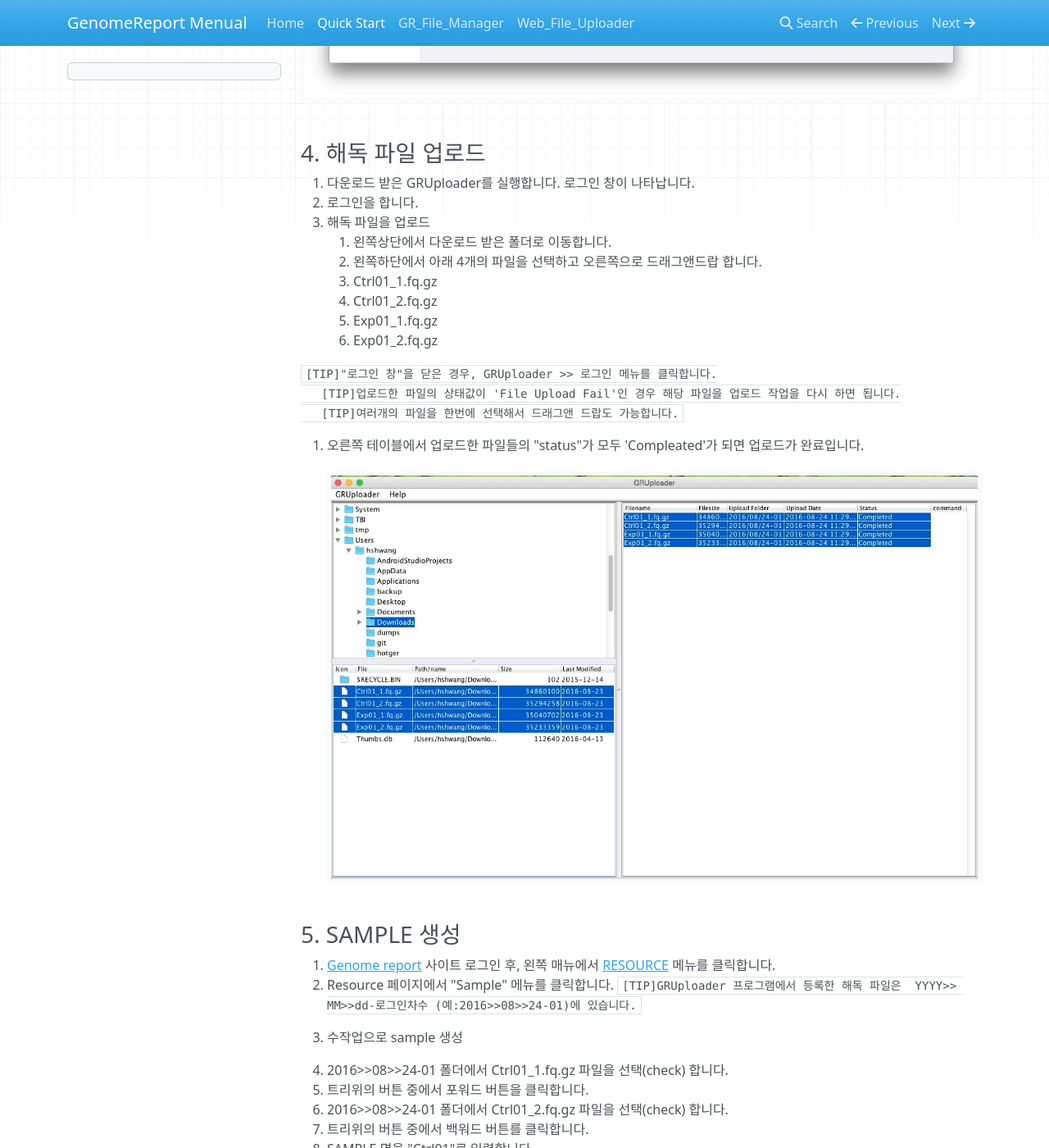
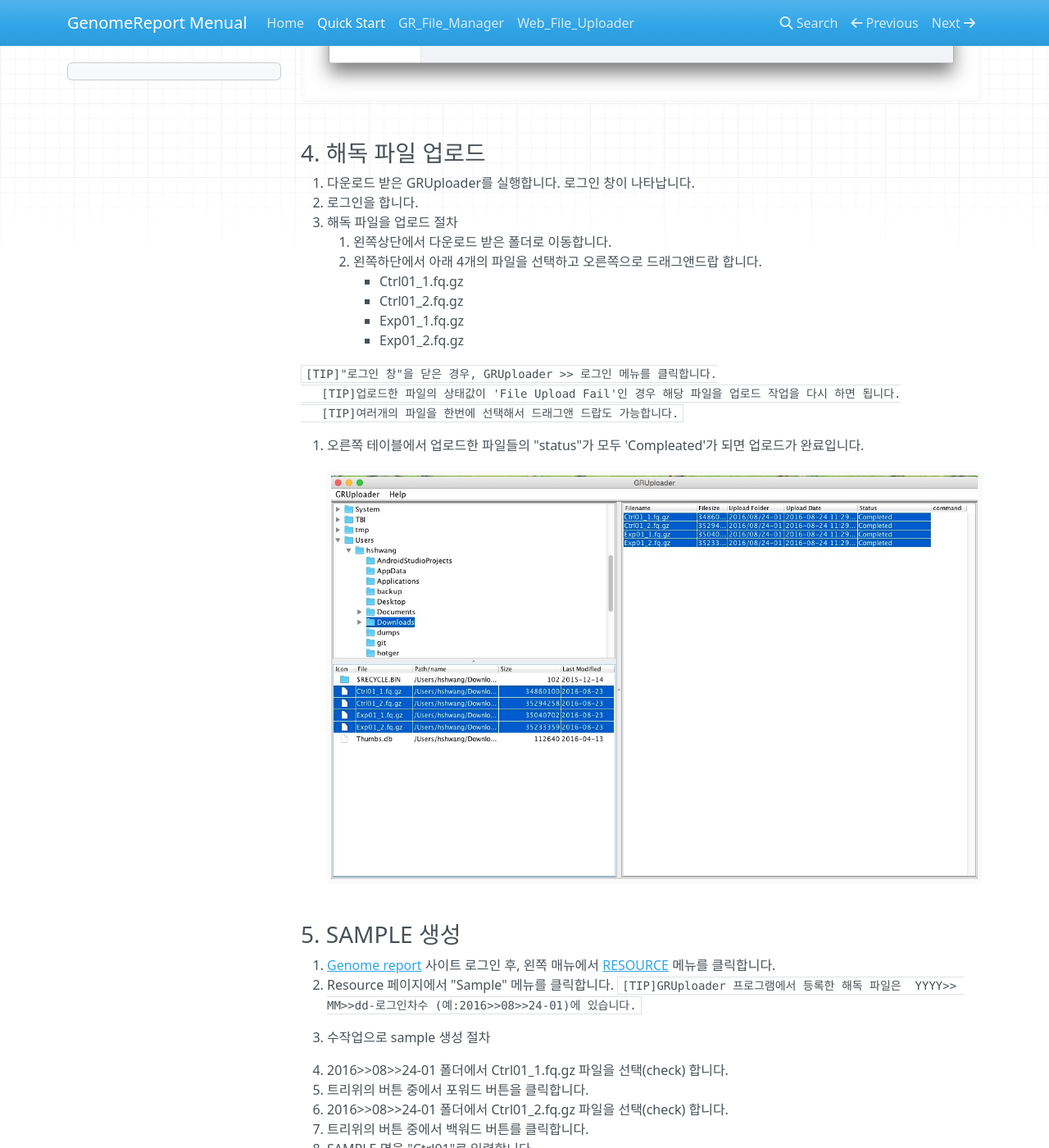
Before and after one commit to genomereport/gimanual, an MkDocs documentation site: the page built from docs/Quick_Start.md, in a window 1280 px wide and 1400 px high, scrolled down 1887 px. Shown: the whole window at 82% size. Built offline with MkDocs 1.6.1, drawn with Linux system fonts in a browser that asks for light colours; nearby versions of some CDN libraries; old or Windows-style settings are respelled for this version of MkDocs; some of the changed text lies outside the part shown.

Commit message:
튜트리얼 수정

`````diff
--- a/docs/Quick_Start.md
+++ b/docs/Quick_Start.md
@@ -50,13 +50,13 @@
 ### 4. 해독 파일 업로드
 1. 다운로드 받은 GRUploader를 실행합니다. 로그인 창이 나타납니다.
 2. 로그인을 합니다.
-3. 해독 파일을 업로드
+3. 해독 파일을 업로드 절차
     1. 왼쪽상단에서 다운로드 받은 폴더로 이동합니다.
     2. 왼쪽하단에서 아래 4개의 파일을 선택하고 오른쪽으로 드래그앤드랍 합니다.
-      * Ctrl01_1.fq.gz
-      * Ctrl01_2.fq.gz
-      * Exp01_1.fq.gz
-      * Exp01_2.fq.gz
+        - Ctrl01_1.fq.gz
+        - Ctrl01_2.fq.gz
+        - Exp01_1.fq.gz
+        - Exp01_2.fq.gz
 
    ````
    [TIP]"로그인 창"을 닫은 경우, GRUploader >> 로그인 메뉴를 클릭합니다.
@@ -75,7 +75,7 @@
      [TIP]GRUploader 프로그램에서 등록한 해독 파일은  YYYY>> MM>>dd-로그인차수 (예:2016>>08>>24-01)에 있습니다.
      ````
 
-3. 수작업으로 sample 생성
+3. 수작업으로 sample 생성 절차
    1. 2016>>08>>24-01 폴더에서 Ctrl01_1.fq.gz 파일을 선택(check) 합니다.
    2. 트리위의 버튼 중에서 포워드 버튼을 클릭합니다.
    3. 2016>>08>>24-01 폴더에서 Ctrl01_2.fq.gz 파일을 선택(check) 합니다.
@@ -91,10 +91,10 @@
 
    ![화면](https://github.com/genomereport/gimanual/raw/master/docs/images/sample_screen_1.jpg)
 
-5. 마법사를 통한 sample 생성
-   3. 2016>>08>>24-01 폴더에서 Exp01_1.fq.gz, Exp01_2.fq.gz 파일을 체크합니다.
-   4. 트리위의 버튼 중에서 마법사 버튼를 클릭합니다.
-   5. 샘플 목록 맨 아래에 있는 승인 버튼을 클릭합니다
+5. 마법사를 통한 sample 생성 절차
+   1. 2016>>08>>24-01 폴더에서 Exp01_1.fq.gz, Exp01_2.fq.gz 파일을 체크합니다.
+   1. 트리위의 버튼 중에서 마법사 버튼를 클릭합니다.
+   1. 샘플 목록 맨 아래에 있는 승인 버튼을 클릭합니다
    ![화면](https://github.com/genomereport/gimanual/raw/master/docs/images/sample_wizard.jpg)
 
       ````
@@ -131,14 +131,13 @@
  ````
 
 ### 7. 프로젝트 보고서 열람
-1. 로그인 상태가 아니면 로그인을 합니다.
-2. <a href="https://omics.genome-report.com/project" target="_blank"> PRJECT </a>페이지로 이동합니다.
+ 1. 로그인 상태가 아니면 로그인을 합니다.
+ 2. <a href="https://omics.genome-report.com/project" target="_blank"> PRJECT </a>페이지로 이동합니다.
 ![화면](https://github.com/genomereport/gimanual/raw/master/docs/images/project_screen.jpg)
 
 ````
     프로젝트의 상태가 "오류"이면  Q&A에 문의를 해주세요..
     문의시 ID와 제목을 꼭 기재해 주세요.
-
     프로젝트 진행 상황 수신 메일에서도  오류 프로젝트가 있으면 Q&A에 문의를 해주세요.
 ````
-3. 테이블에서 "유전자 발현량 및 발현량 차이 분석" 제목의  프로젝트를 클릭합니다. 프로젝트 보고서 페이지로 이동합니다.
+ 3. 테이블에서 "유전자 발현량 및 발현량 차이 분석" 제목의  프로젝트를 클릭합니다. 프로젝트 보고서 페이지로 이동합니다.
`````
